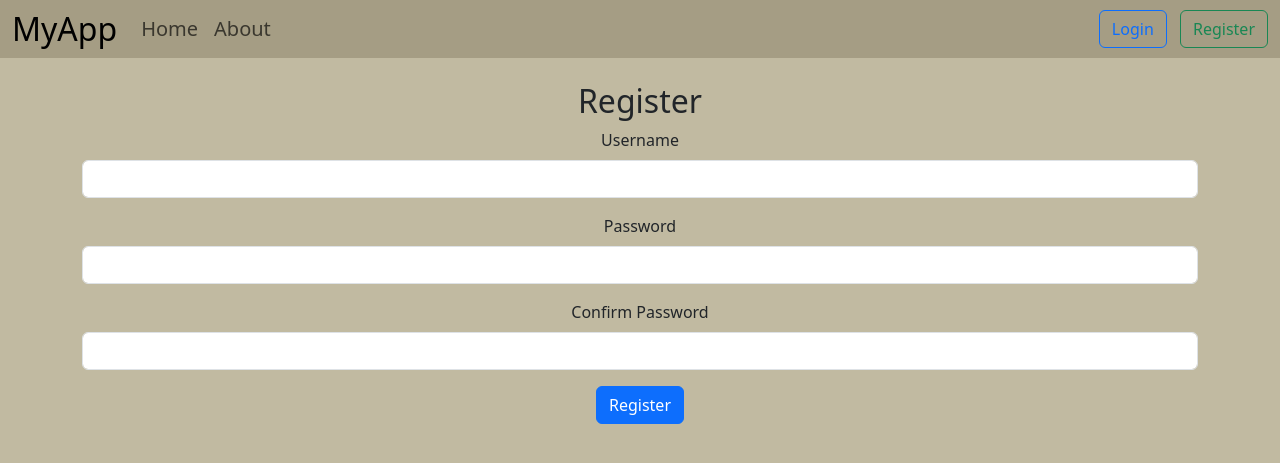
After one commit to dan7467/django-postgresql-template, a Django app: page /register/ in a window 1280 px wide. The commit adds this page. Shown: the top 463 px of the page. Run offline with Django 5.2, Linux system fonts and the light colour scheme.

Commit message:
user system added - register, login, logout

```diff
--- /dev/null
+++ b/main/static/style.css
@@ -0,0 +1,36 @@
+html {
+    background-color: #C1BAA1;
+}
+
+#body {
+    background-color: inherit;
+    text-align: center;
+}
+
+#navbar {
+    background-color: #A59D84;
+    font-size: 20px;
+}
+
+#main_container {
+    background-color: inherit;
+}
+
+#navbar_container {
+    padding-top: 0px;
+    padding-bottom: 0px;
+}
+
+#logo {
+    font-size: 32px;
+}
+
+/* TO-DO: fix fields of forms to be less wide */
+
+/* .form-control {
+    max-width: 300px;
+}
+
+.forms {
+    align-items: center;
+} */
--- a/main/templates/base.html
+++ b/main/templates/base.html
@@ -1,31 +1,17 @@
+{% load static %}
 <!DOCTYPE html>
 <html lang="en">
 <head>
     <meta charset="UTF-8">
     <meta name="viewport" content="width=device-width, initial-scale=1.0">
-    <title>Django App</title>
-    <link rel="stylesheet" href="https://cdn.jsdelivr.net/npm/bootstrap@5.3.0-alpha1/dist/css/bootstrap.min.css">
+    <title>{% block title %}MyApp{% endblock %}</title>
+    <link rel="stylesheet" href="{% static 'style.css' %}">
+    {% comment %} <link rel="shortcut icon" href="{{ url_for('static', filename='favicon.ico') }}"> {% endcomment %}
+    <link href="https://cdn.jsdelivr.net/npm/bootstrap@5.3.0-alpha3/dist/css/bootstrap.min.css" rel="stylesheet">
 </head>
-<body>
-    <nav class="navbar navbar-expand-lg navbar-dark bg-dark">
-        <div class="container-fluid">
-            <a class="navbar-brand" href="{% url 'home' %}">MySite</a>
-            <button class="navbar-toggler" type="button" data-bs-toggle="collapse" data-bs-target="#navbarNav">
-                <span class="navbar-toggler-icon"></span>
-            </button>
-            <div class="collapse navbar-collapse" id="navbarNav">
-                <ul class="navbar-nav">
-                    <li class="nav-item">
-                        <a class="nav-link" href="{% url 'home' %}">Home</a>
-                    </li>
-                    <li class="nav-item">
-                        <a class="nav-link" href="{% url 'about' %}">About</a>
-                    </li>
-                </ul>
-            </div>
-        </div>
-    </nav>
-    <div class="container mt-4">
+<body id="body">
+    {% include 'navbar.html' %}
+    <div class="container mt-4" id="main_container">
         {% block content %}{% endblock %}
     </div>
 </body>
--- /dev/null
+++ b/main/templates/navbar.html
@@ -0,0 +1,39 @@
+<nav class="navbar navbar-expand-lg navbar-light bg-light" id="navbar_container">
+
+    <div class="container-fluid" id="navbar">
+
+        <a class="navbar-brand" id="logo" href="{% url 'home' %}">MyApp</a>
+
+        <div class="collapse navbar-collapse" id="navbarNav">
+
+            <ul class="navbar-nav">
+
+                <li class="nav-item"><a class="nav-link" href="{% url 'home' %}">Home</a></li>
+
+                <li class="nav-item"><a class="nav-link" href="{% url 'about' %}">About</a></li>
+
+            </ul>
+
+        </div>
+
+        <div>
+
+            {% if user.is_authenticated %}
+
+                <span class="navbar-text">Hello, {{ user.username }}!</span>
+
+                <a class="btn btn-outline-danger ms-2" href="{% url 'logout' %}">Logout</a>
+
+            {% else %}
+
+                <a class="btn btn-outline-primary ms-2" href="{% url 'login' %}">Login</a>
+
+                <a class="btn btn-outline-success ms-2" href="{% url 'register' %}">Register</a>
+
+            {% endif %}
+
+        </div>
+
+    </div>
+
+</nav>
--- /dev/null
+++ b/main/templates/register.html
@@ -0,0 +1,41 @@
+{% extends 'base.html' %}
+
+{% block title %}Register{% endblock %}
+
+{% block content %}
+
+    <h2>Register</h2>
+
+    <form method="post" class="forms">
+
+        {% csrf_token %}
+
+        <div class="mb-3">
+
+            <label for="username" class="form-label">Username</label>
+
+            <input type="text" class="form-control" id="username" name="username" required>
+
+        </div>
+
+        <div class="mb-3">
+
+            <label for="password" class="form-label">Password</label>
+
+            <input type="password" class="form-control" id="password" name="password" required>
+
+        </div>
+
+        <div class="mb-3">
+
+            <label for="confirm_password" class="form-label">Confirm Password</label>
+
+            <input type="password" class="form-control" id="confirm_password" name="confirm_password" required>
+
+        </div>
+
+        <button type="submit" class="btn btn-primary">Register</button>
+
+    </form>
+
+{% endblock %}
--- a/main/urls.py
+++ b/main/urls.py
@@ -3,5 +3,8 @@ from . import views
 
 urlpatterns = [
     path('', views.home, name='home'),
-    path('about/', views.about, name='about')
+    path('about/', views.about, name='about'),
+    path('register/', views.register, name='register'),
+    path('login/', views.login, name='login'),
+    path('logout/', views.logout, name='logout')
 ]
--- a/main/views.py
+++ b/main/views.py
@@ -1,7 +1,51 @@
-from django.shortcuts import render
+from django.shortcuts import render, redirect
+from django.contrib.auth import authenticate, login, logout
+from django.contrib.auth.models import User
+from django.contrib import messages
 
 def home(request):
     return render(request, 'home.html')
 
 def about(request):
     return render(request, 'about.html')
+
+def register(request):
+    if request.method == 'POST':
+
+        username = request.POST['username']
+        password = request.POST['password']
+        confirm_password = request.POST['confirm_password']
+
+        if password == confirm_password:
+            try:
+                user = User.objects.create_user(username=username, password=password)
+                user.save()
+                messages.success(request, 'Registration successful! Please log in.')
+                return redirect('login')
+            except:
+                messages.error(request, 'Username already exists.')
+
+        else:
+            messages.error(request, 'Passwords do not match.')
+
+    return render(request, 'register.html')
+
+def login(request):
+    if request.method == 'POST':
+
+        username = request.POST['username']
+        password = request.POST['password']
+        user = authenticate(request, username=username, password=password)
+
+        if user is not None:
+            login(request, user)
+            return redirect('home')
+
+        else:
+            messages.error(request, 'Invalid username or password.')
+
+    return render(request, 'login.html')
+
+def logout(request):
+    logout(request)
+    return redirect('home')
```
Also changed, not shown: main/templates/login.html (added, +34 -0 lines), db.sqlite3 (deleted), main/templates/logout.html (added).
